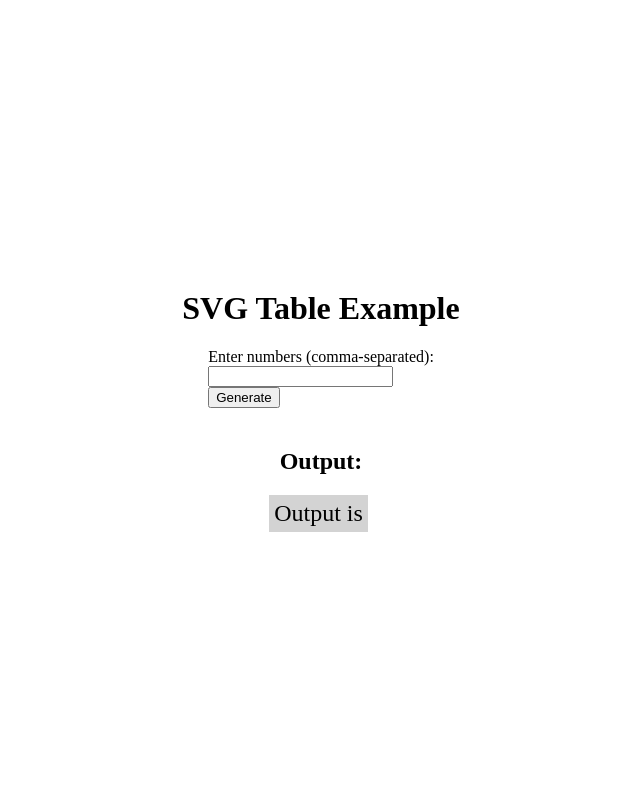
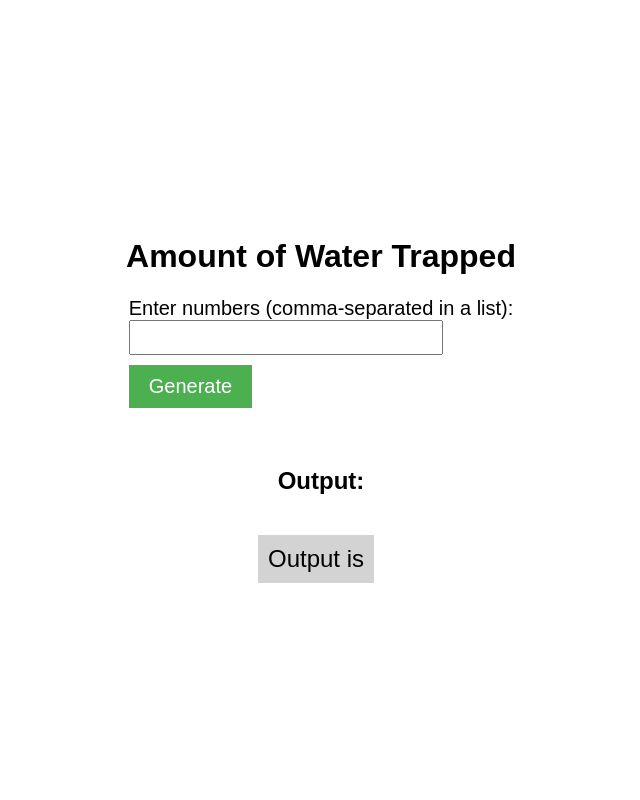
Before and after one commit to koyadavinith/IO_Factory_Assignment, a Flask app: template Water_tank_prob/templates/index.html in a window 1280 px wide. Shown: the whole page, without its empty margins (319-959 px from the left). Run offline with Flask 3, Linux system fonts and the light colour scheme; the template is opened without the code that fills it, so the values that code supplies are empty.

Commit message:
updated codes

```diff
--- a/Water_tank_prob/main.py
+++ b/Water_tank_prob/main.py
@@ -8,56 +8,60 @@ def generate_svg_table():
     if request.method == 'POST':
         input_string = request.form.get('numbers')
         input_string = input_string.strip("' ")  # Remove leading/trailing spaces and quotation marks
+        input_string = input_string[1:-1]
         numbers = list(map(int, input_string.split(',')))
-        numbers = trap(numbers)
-        numbers = numbers[::-1]
-        output = sum(numbers)
+        trapped_water = trap(numbers)  # Calculate trapped water
+        output = sum(trapped_water)
     else:
         numbers = []
+        trapped_water = []
         output = None
 
     # Define the size and spacing of each block
     block_size = 20
-    block_spacing = 5
+    block_spacing = 6
 
     # Calculate the dimensions of the table
-    max_blocks = max(numbers) if numbers else 0
-    table_width = (block_size + block_spacing) * len(numbers)
+    max_blocks = max(trapped_water) if trapped_water else 0
+    table_width = (block_size + block_spacing) * len(trapped_water)
     table_height = (block_size + block_spacing) * max_blocks
 
     # Create a new SVG document
     dwg = svgwrite.Drawing(size=(f'{table_width}px', f'{table_height}px'))
 
-    # Generate blocks for each number
-    for i, num in enumerate(numbers):
+    # Generate blocks for trapped water
+    for i, water in enumerate(trapped_water):
         x = (block_size + block_spacing) * i
-        y = 0
+        y = ((block_size + block_spacing) * (max_blocks - water))  # Adjust y position based on trapped water
 
-        # Draw blocks for the current number
-        for _ in range(num):
+        # Draw blocks for the trapped water at the current position
+        for _ in range(water):
             dwg.add(dwg.rect((x, y), (block_size, block_size), fill='lightblue'))
-            y += block_size + block_spacing
+            y += (block_size + block_spacing)
 
     # Save the SVG document to a string
     svg_data = dwg.tostring()
 
-    return render_template('index.html', svg=svg_data, numbers=','.join(str(num) for num in numbers), output=output)
+    return render_template('index.html', svg=svg_data, output=output)
 
-def trap(height: list[int]) -> int:
-    l, r = 0, len(height) - 1
-    maxleft, maxright = height[l], height[r]
-    res = []
-    while l < r:
-        if maxleft < maxright:
-            l += 1
-            maxleft = max(maxleft, height[l])
-            res.append(maxleft - height[l])
+def trap(heights):
+    n = len(heights)
+    left_max = [0] * n
+    right_max = [0] * n
+    trapped_water = [0] * n
 
-        else:
-            r -= 1
-            maxright = max(maxright, height[r])
-            res.append(maxright - height[r])
-    return res
+    left_max[0] = heights[0]
+    for i in range(1, n):
+        left_max[i] = max(left_max[i - 1], heights[i])
+
+    right_max[n - 1] = heights[n - 1]
+    for i in range(n - 2, -1, -1):
+        right_max[i] = max(right_max[i + 1], heights[i])
+
+    for i in range(n):
+        trapped_water[i] = min(left_max[i], right_max[i]) - heights[i]
+
+    return trapped_water
 
 if __name__ == '__main__':
     app.run()
--- a/Water_tank_prob/templates/index.html
+++ b/Water_tank_prob/templates/index.html
@@ -10,6 +10,7 @@
       justify-content: center;
       height: 100vh;
       margin: 0;
+      font-family: Arial, sans-serif;
     }
 
     h1, h2 {
@@ -17,8 +18,7 @@
     }
 
     #svg-container {
-      margin-top: 20px;
-      transform: scaleX(-1);
+      margin-top: 40px;
     }
 
     svg {
@@ -30,22 +30,56 @@
     }
 
     rect {
-      margin: 5px;
+      margin: 10px;
     }
 
     .block-letter {
       display: inline-block;
+      font-size: 32px;
+      padding: 10px;
+      background-color: lightgray;
+      margin-right: 10px;
+    }
+
+    label {
+      font-size: 20px;
+    }
+
+    input[type="text"] {
+      font-size: 18px;
+      padding: 5px;
+      width: 300px;
+      margin-bottom: 10px;
+    }
+
+    input[type="submit"] {
+      font-size: 20px;
+      padding: 10px 20px;
+      background-color: #4CAF50;
+      color: white;
+      border: none;
+      cursor: pointer;
+    }
+
+    input[type="submit"]:hover {
+      background-color: #45a049;
+    }
+
+    #output-container {
+      text-align: center;
+      margin-top: 20px;
+    }
+
+    #output-container .block-letter {
       font-size: 24px;
-      padding: 5px;
-      background-color: lightgray;
-      margin-right: 5px;
+      padding: 10px;
     }
   </style>
 </head>
 <body>
-  <h1>SVG Table Example</h1>
+  <h1>Amount of Water Trapped</h1>
   <form method="post" action="/">
-    <label for="numbers">Enter numbers (comma-separated):</label><br>
+    <label for="numbers">Enter numbers (comma-separated in a list):</label><br>
     <input type="text" name="numbers" id="numbers" value="{{ numbers }}" required><br>
     <input type="submit" value="Generate">
   </form>
```
